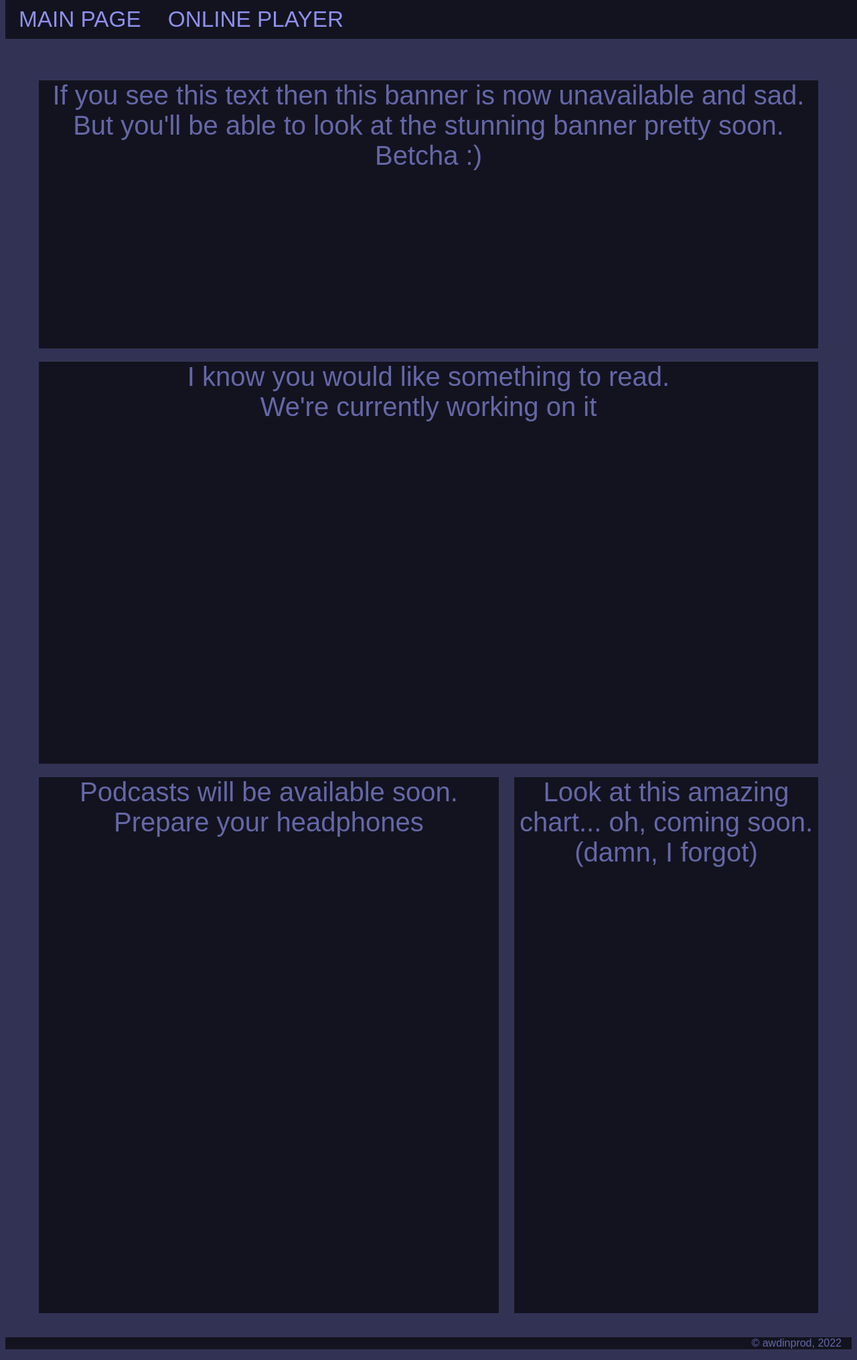
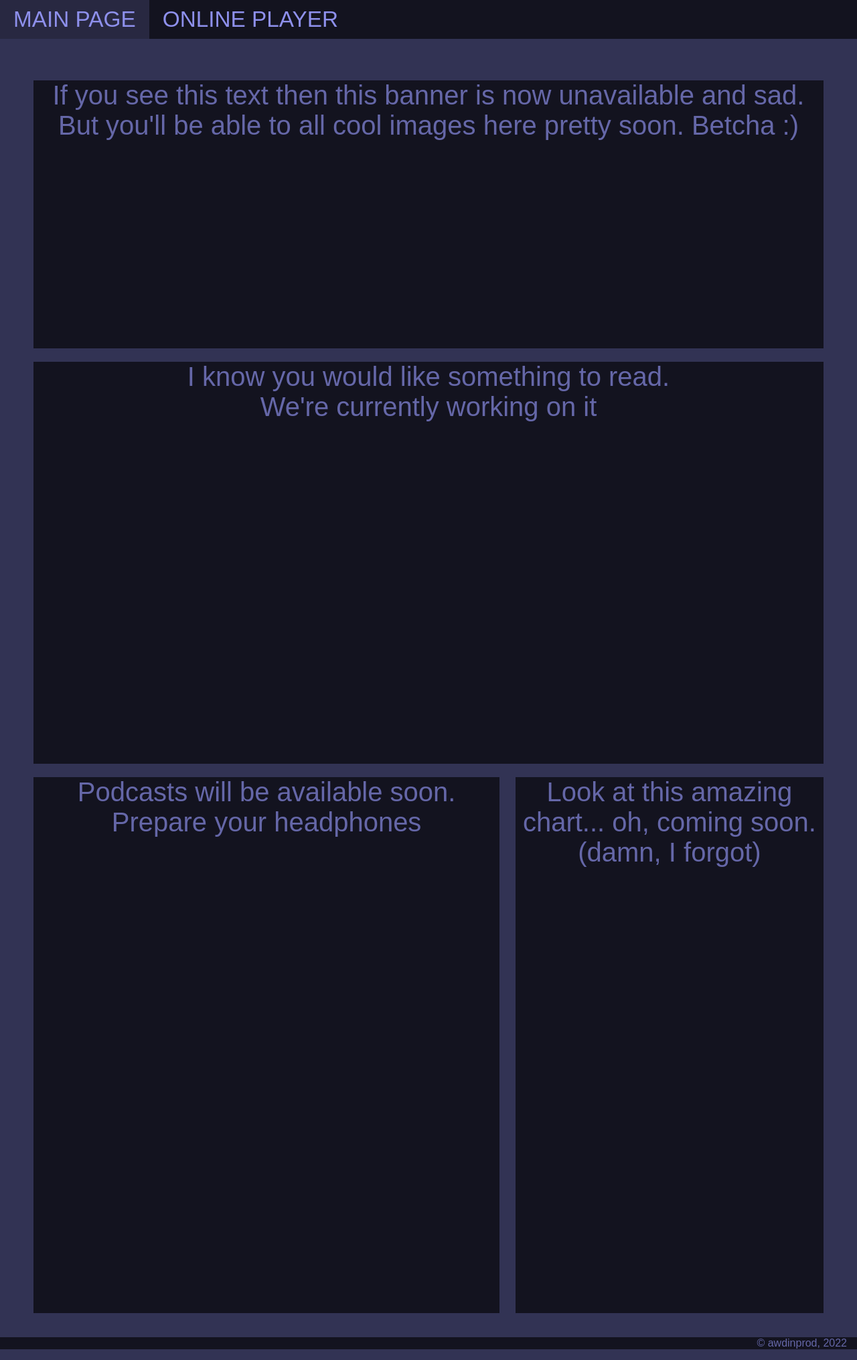
Before and after one commit to awdinprod/radiostation-website, a PHP site: page / in a window 1280 px wide. Shown: the whole page at 67% size. Run offline with PHP 8.4, Linux system fonts and the light colour scheme.

Commit message:
updated for AWS

```diff
--- a/src/mainpage.php
+++ b/src/mainpage.php
@@ -1,5 +1,5 @@
 <div class="banner" style="font-size: 30pt;">
-    If you see this text then this banner is now unavailable and sad. <br> But you'll be able to look at the stunning banner pretty soon. Betcha :)
+    If you see this text then this banner is now unavailable and sad. <br> But you'll be able to all cool images here pretty soon. Betcha :)
 </div>
 
 <div class="banner" style="font-size: 30pt; height: 600px; margin-top: 20px;"> I know you would like something to read. <br> We're currently working on it</div>
--- a/src/style.css
+++ b/src/style.css
@@ -2,6 +2,7 @@ body {
     background-color: #323354;
     color: #8e90ec;
     font-family: "Fira Sans", sans-serif;
+    margin: 0;
 }
 
 .header {
```
